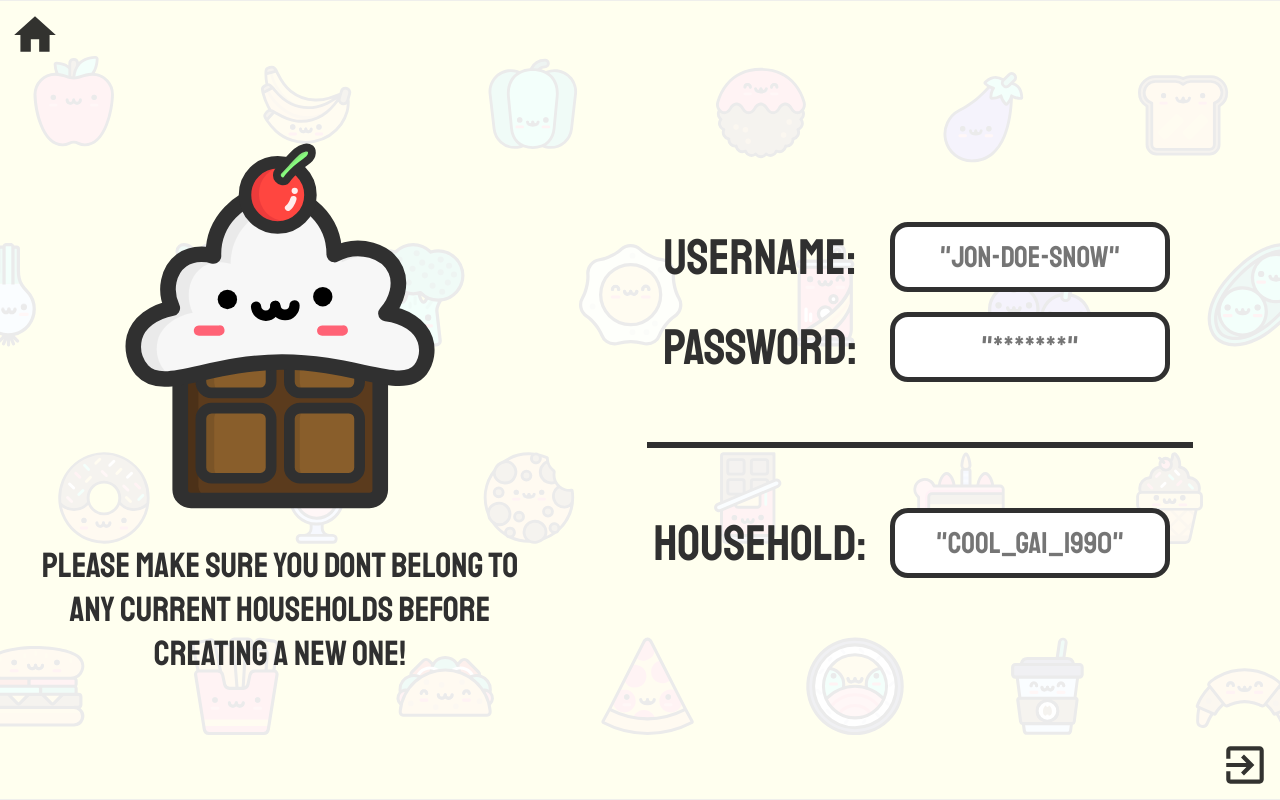
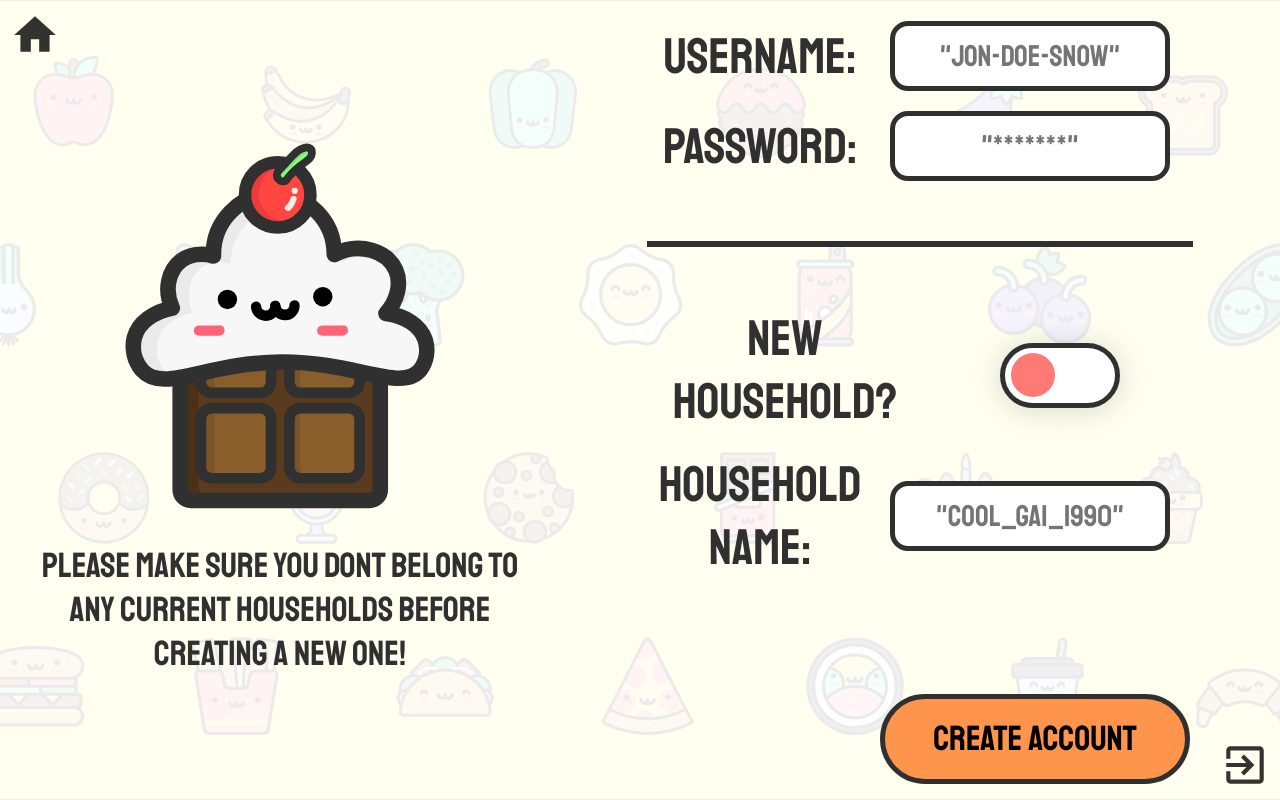
Before and after one commit to Joncwr/kitchen-dashboard-interface, a React (Create React App) app: page /createAccount in a window 1280 px wide. Built offline with nearby package versions, Linux system fonts and the light colour scheme.

Commit message:
added create account with choice of creating a household or joining an existing one, entering the household name as the identifier

```diff
--- a/src/App.css
+++ b/src/App.css
@@ -91,3 +91,16 @@ input {
     padding: 0 10px;
     text-align: center;
 }
+
+.default-button {
+    height: 80px;
+    width: 300px;
+    border-radius: 50px;
+    display: flex;
+    justify-content: center;
+    align-items: center;
+    color: #000;
+    font-size: 35px;
+    font-family: 'Staatliches';
+    border: 5px solid #303030;
+}
--- a/src/App.js
+++ b/src/App.js
@@ -101,6 +101,7 @@ class App extends Component {
           <Route exact path="/createAccount" render={() => (
             <CreateAccount
               history={history}
+              setSnackbar={this.setSnackbar}
             />
           )} />
           <Route exact path="/orderingoptions" render={() => (
--- /dev/null
+++ b/src/common/ToggleButton/index.css
@@ -0,0 +1,101 @@
+.toggleButton {
+  width: 100%;
+  height: 100%;
+  background-color: #fff;
+  border-radius: 100px;
+  box-shadow: 0 2px 30px 0 rgba(0, 0, 0, 0.15);
+  border: 5px solid #303030;
+  position: relative;
+  overflow: hidden;
+}
+
+.toggleButton-circle {
+  width: 40%;
+  height: 80%;
+  border-radius: 50%;
+  position: absolute;
+  top: 10%;
+  left: 5%;
+  background-color: silver;
+  z-index: 100;
+}
+
+.toggleButton-circle.toggleButton-circle--off {
+  -webkit-animation: toggleOff 1s ease 1 forwards;
+}
+
+.toggleButton-circle.toggleButton-circle--on {
+  -webkit-animation: toggleOn 1s ease 1 forwards;
+}
+
+.toggleButton-circle-colorSwitch {
+  height: 50%;
+  width: 50%;
+  border-radius: 50%;
+  background-color: red;
+  display: inline-block;
+  margin-top: 25%;
+}
+
+.toggleButton-text {
+  width: 100%;
+  height: 100%;
+  padding: 0 10%;
+  z-index: -1;
+}
+
+.toggleButton-text::before {
+  content: '';
+  height: 100%;
+  display: inline-block;
+  vertical-align: middle;
+}
+
+.toggleButton-text-on,
+.toggleButton-text-off {
+  width: 50%;
+  display: inline-block;
+  vertical-align: middle;
+  font-family: 'jaf-domus-titling-web';
+  font-size: 200%;
+  margin: 0 0 5% 0;
+}
+
+.toggleButton-text-on.toggleButton-circle--on {
+  -webkit-animation: fadeIn 1s ease 1 forwards;
+}
+
+.toggleButton-text-on.toggleButton-circle--off {
+  -webkit-animation: fadeOut 1s ease 1 forwards;
+}
+
+.toggleButton-text-off.toggleButton-circle--on {
+  -webkit-animation: fadeOut 1s ease 1 forwards;
+}
+
+.toggleButton-text-off.toggleButton-circle--off {
+  -webkit-animation: fadeIn 1s ease 1 forwards;
+}
+
+/*Animations*/
+@-webkit-keyframes toggleOn {
+	0% {
+		transform: translateX(0%);
+    background-color: #FF7975;
+	}
+	100% {
+		transform: translateX(125%);
+    background-color: #75FF7E;
+	}
+}
+
+@-webkit-keyframes toggleOff {
+	0% {
+		transform: translateX(125%);
+    background-color: #75FF7E;
+	}
+	100% {
+		transform: translateX(0);
+    background-color: #FF7975;
+	}
+}
--- /dev/null
+++ b/src/common/ToggleButton/index.jsx
@@ -0,0 +1,34 @@
+import React from 'react'
+
+import './index.css'
+
+class ToggleButton extends React.Component {
+  constructor(){
+    super()
+
+    this.state = {
+
+    }
+
+  }
+
+  render() {
+    let state = this.props.toggle ? ' toggleButton-circle--on' : ' toggleButton-circle--off'
+    return (
+      <div className="toggleButton">
+        <div className={"toggleButton-circle" + state}>
+        </div>
+        {this.props.text ?
+          <div className="toggleButton-text">
+            <div className={"toggleButton-text-on" + state}></div>
+            <div className={"toggleButton-text-off" + state}></div>
+          </div>
+        :
+          null
+        }
+      </div>
+    )
+  }
+}
+
+export default ToggleButton
--- a/src/components/CreateAccount/index.css
+++ b/src/components/CreateAccount/index.css
@@ -53,6 +53,14 @@
 
 .createAccount-inputContainer-input {
   flex: 1;
+  display: flex;
+  justify-content: center;
+  align-items: center;
+}
+
+.createAccount-inputContainer-toggle {
+  height: 55px;
+  width: 110px;
 }
 
 .createAccount-separater {
@@ -60,3 +68,22 @@
   margin: 50px 0;
   border: 3px solid #303030;
 }
+
+.createAccount-inputContainer-button {
+  height: 100px;
+  width: 75%;
+  margin-top: 100px;
+  display: flex;
+  justify-content: flex-end;
+}
+
+.createAccount-inputContainer-button-container {
+  flex: .5;
+  display: flex;
+  justify-content: center;
+  align-items: center;
+}
+
+.default-button.default-button--createAccount-button {
+  background-color: #ff944d;
+}
--- a/src/components/CreateAccount/index.js
+++ b/src/components/CreateAccount/index.js
@@ -1,4 +1,7 @@
 import React from 'react'
+
+import ToggleButton from '../../common/ToggleButton'
+import { createUser, createHousehold } from '../../services/auth/admin'
 
 import './index.css'
 
@@ -9,6 +12,8 @@ class CreateAccount extends React.Component {
     this.state = {
       username: '',
       password: '',
+      household_name: '',
+      toggle: false,
     }
 
     this.onPress=this.onPress.bind(this)
@@ -16,7 +21,41 @@ class CreateAccount extends React.Component {
   }
 
   onPress() {
-
+    let { username, password, household_name } = this.state
+    if (username !== '' && password !== '' && household_name !== '') {
+      let toggleCreateHousehold = this.state.toggle
+      if (toggleCreateHousehold) {
+        createHousehold(username, password, household_name).then(res => {
+          if (res.data === 'OK') {
+            this.props.setSnackbar('show', {
+              text: 'Account and household has been created!'
+            })
+            this.props.history.push('/')
+          }
+          else this.props.setSnackbar('show', {
+            text: 'An error has occurred.'
+          })
+        })
+      }
+      else {
+        createUser(username, password, household_name).then(res => {
+          if (res.data.length > 0) {
+            this.props.setSnackbar('show', {
+               text: 'Account has been created!'
+             })
+             this.props.history.push('/')
+          }
+          else {
+            this.props.setSnackbar('show', {
+              text: this.state.household_name + ' was not found.'
+            })
+          }
+        })
+        .catch(err => this.props.setSnackbar('show', {
+          text: 'An error has occurred.'
+        }))
+      }
+    }
   }
 
   handleChange(event, index) {
@@ -71,17 +110,37 @@ class CreateAccount extends React.Component {
           <div className="createAccount-separater"/>
           <div className="createAccount-inputContainer">
             <div className="createAccount-inputContainer-header">
-              Household:
+              New Household?
+            </div>
+            <div className="createAccount-inputContainer-input">
+              <div className="createAccount-inputContainer-toggle" onClick={() => this.setState({toggle: !this.state.toggle})}>
+                <ToggleButton
+                  text='hi'
+                  toggle={this.state.toggle}
+                />
+              </div>
+            </div>
+          </div>
+          <div className="createAccount-inputContainer">
+            <div className="createAccount-inputContainer-header">
+              Household name:
             </div>
             <div className="createAccount-inputContainer-input">
               <input
                 className='default-input'
                 placeholder='"Cool_gai_1990"'
                 maxLength={15}
-                name='household'
-                value={this.state.household}
+                name='household_name'
+                value={this.state.household_name}
                 onChange={this.handleChange}
               />
+            </div>
+          </div>
+          <div className="createAccount-inputContainer-button">
+            <div className="createAccount-inputContainer-button-container" onClick={this.onPress}>
+              <div className="default-button default-button--createAccount-button">
+                CREATE ACCOUNT
+              </div>
             </div>
           </div>
         </div>
--- a/src/components/OrderingForm/index.css
+++ b/src/components/OrderingForm/index.css
@@ -85,25 +85,11 @@
   box-sizing: border-box;
 }
 
-.ordering-options-container-save,
-.ordering-options-container-send {
-  height: 80px;
-  width: 300px;
-  border-radius: 50px;
-  display: flex;
-  justify-content: center;
-  align-items: center;
-  color: #000;
-  font-size: 35px;
-  font-family: 'Staatliches';
-  border: 5px solid #303030;
-}
-
-.ordering-options-container-save {
+.default-button.default-button--ordering-save {
   background-color: #99ffff;
 }
 
-.ordering-options-container-send {
+.default-button.default-button--ordering-send {
   background-color: #ff944d;
 }
 
--- a/src/components/OrderingForm/index.js
+++ b/src/components/OrderingForm/index.js
@@ -184,10 +184,10 @@ class Ordering extends React.Component {
           *Please always view the web app after posting to see if theres any cutoff.*
         </div>
         <div className="ordering-options">
-          <div className="ordering-options-container-save" onClick={() => this.onSave()}>
+          <div className="default-button default-button--ordering-save" onClick={() => this.onSave()}>
             Save order!
           </div>
-          <div className="ordering-options-container-send" onClick={() => this.onSubmit()}>
+          <div className="default-button default-button--ordering-send" onClick={() => this.onSubmit()}>
             Send order!
           </div>
         </div>
--- a/src/services/auth/admin.js
+++ b/src/services/auth/admin.js
@@ -1,16 +1,34 @@
 const axios = require('axios')
 
 module.exports = {
-  createUser: (username,password) => {
+  createUser: (username,password,household_name) => {
     return new Promise((resolve, reject) => {
       let userDetails = {
         username,
-        password
+        password,
+        household_name
       }
 
       axios.post(process.env.REACT_APP_SERVER+ 'admin/createUser', userDetails)
       .then(res => {
-        if (res.status === 200) resolve()
+        if (res.status === 200) resolve(res)
+        else reject(res)
+      })
+      .catch(err => reject(err))
+    })
+  },
+
+  createHousehold: (username, password, household_name) => {
+    return new Promise((resolve, reject) => {
+      let userDetails = {
+        username,
+        password,
+        household_name
+      }
+
+      axios.post(process.env.REACT_APP_SERVER+ 'admin/households/createHousehold', userDetails)
+      .then(res => {
+        if (res.status === 200) resolve(res)
         else reject(res)
       })
       .catch(err => reject(err))
```
